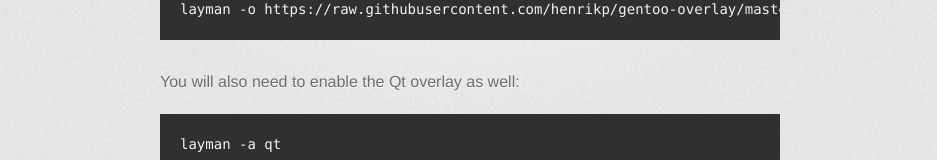
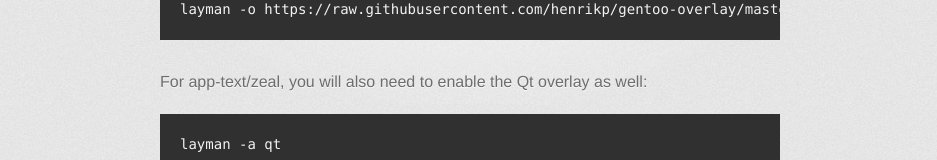
Before and after one commit to henrikp/gentoo-overlay, a plain HTML site: page index.html in a window 1280 px wide. Shown: the part 469-629 px from the top of the page, without its empty margins (170-1107 px from the left). Drawn offline with Linux system fonts and the light colour scheme; a web font is replaced by a local one.

Commit message:
Modifications.

```diff
--- a/index.html
+++ b/index.html
@@ -44,7 +44,7 @@
 <pre><code>layman -o https://raw.githubusercontent.com/henrikp/gentoo-overlay/master/repository.xml -f -a henrikp
 </code></pre>
 
-<p>You will also need to enable the Qt overlay as well:</p>
+<p>For app-text/zeal, you will also need to enable the Qt overlay as well:</p>
 
 <pre><code>layman -a qt
 </code></pre>
```
